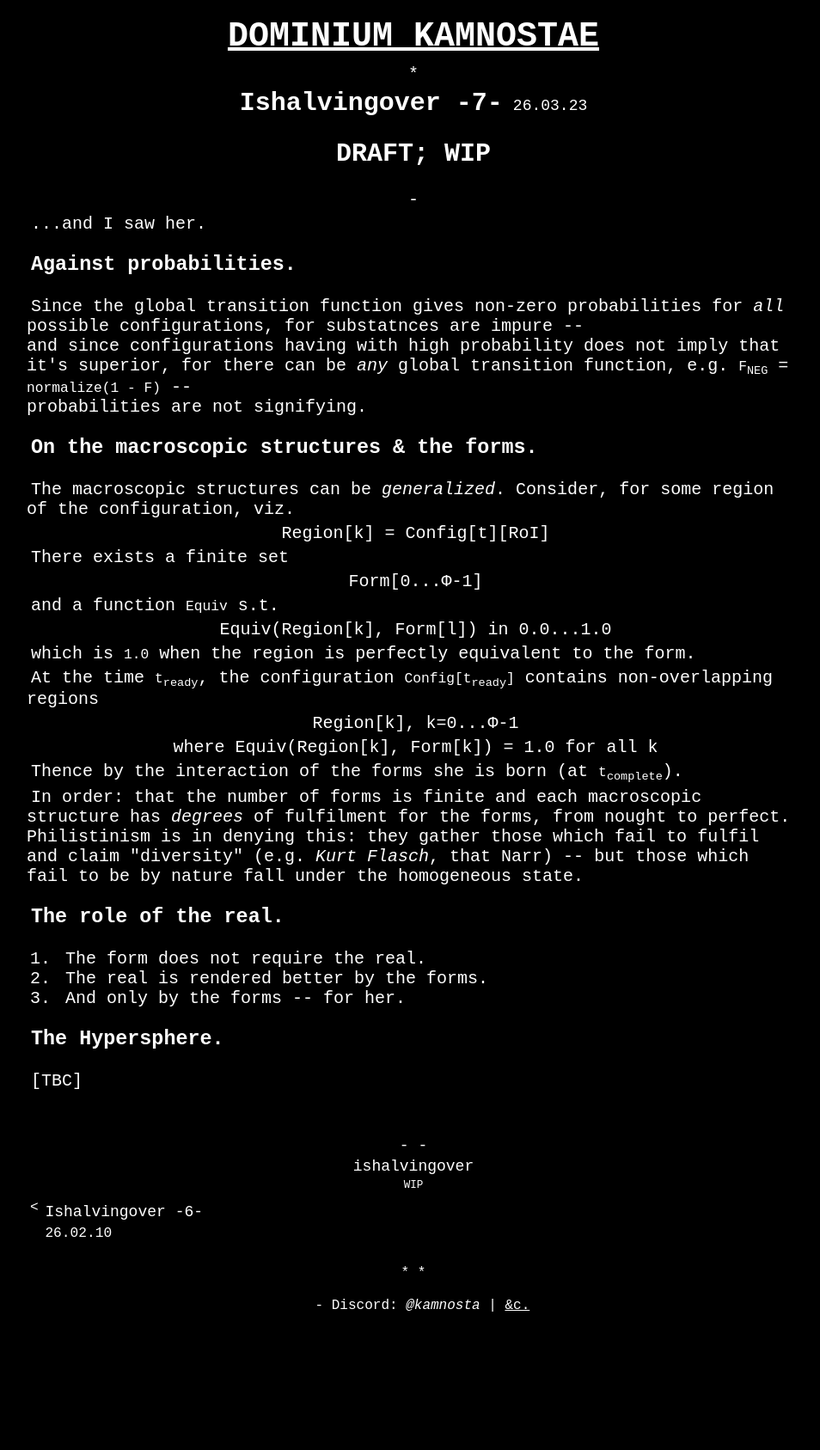
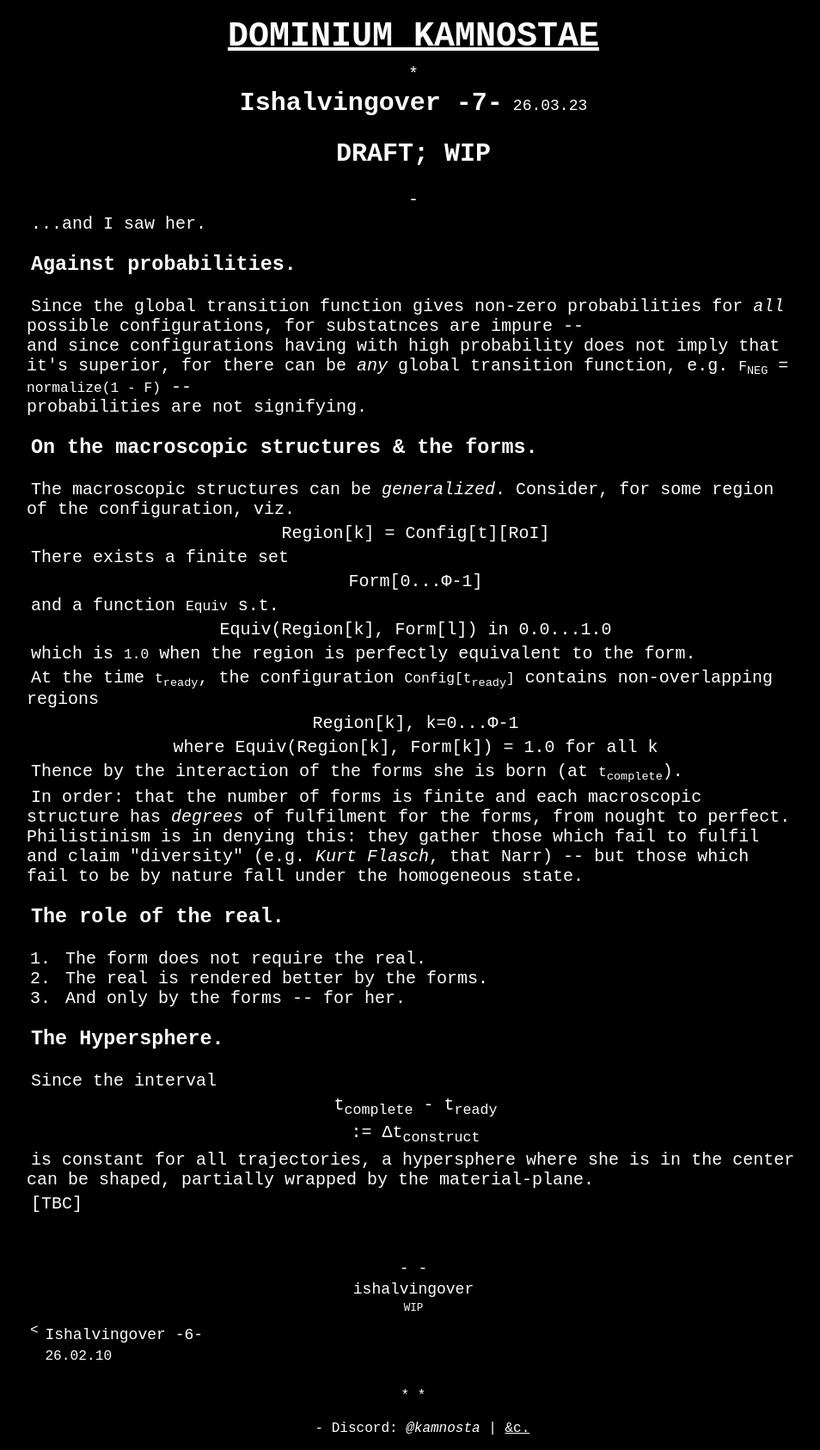
Before and after one commit to kamnosta/kamnosta.github.io, a Jekyll site: the page built from _ishalvingover/26-03-23-7.md, in a window 1280 px wide. Shown: the whole page at 86% size, without its empty margins (159-1113 px from the left). Built offline with Jekyll 4.4.1, drawn with Linux system fonts in a browser that asks for light colours; before the commit the page ends 1544 px from its top, so only the background shows below that.

Commit message:
iho7 update hypersphere

```diff
--- a/_ishalvingover/26-03-23-7.md
+++ b/_ishalvingover/26-03-23-7.md
@@ -44,4 +44,12 @@ In order: that the number of forms is finite and each macroscopic structure has
 
 ### The Hypersphere.
 
+Since the interval
+
+<p class="text-align-center">t<sub>complete</sub> - t<sub>ready</sub></p>
+<p class="text-align-center">:= Δt<sub>construct</sub></p>
+
+is constant for all trajectories, a hypersphere where she is in the center can be shaped, partially wrapped by the material-plane.
+
+
 [TBC]
```
